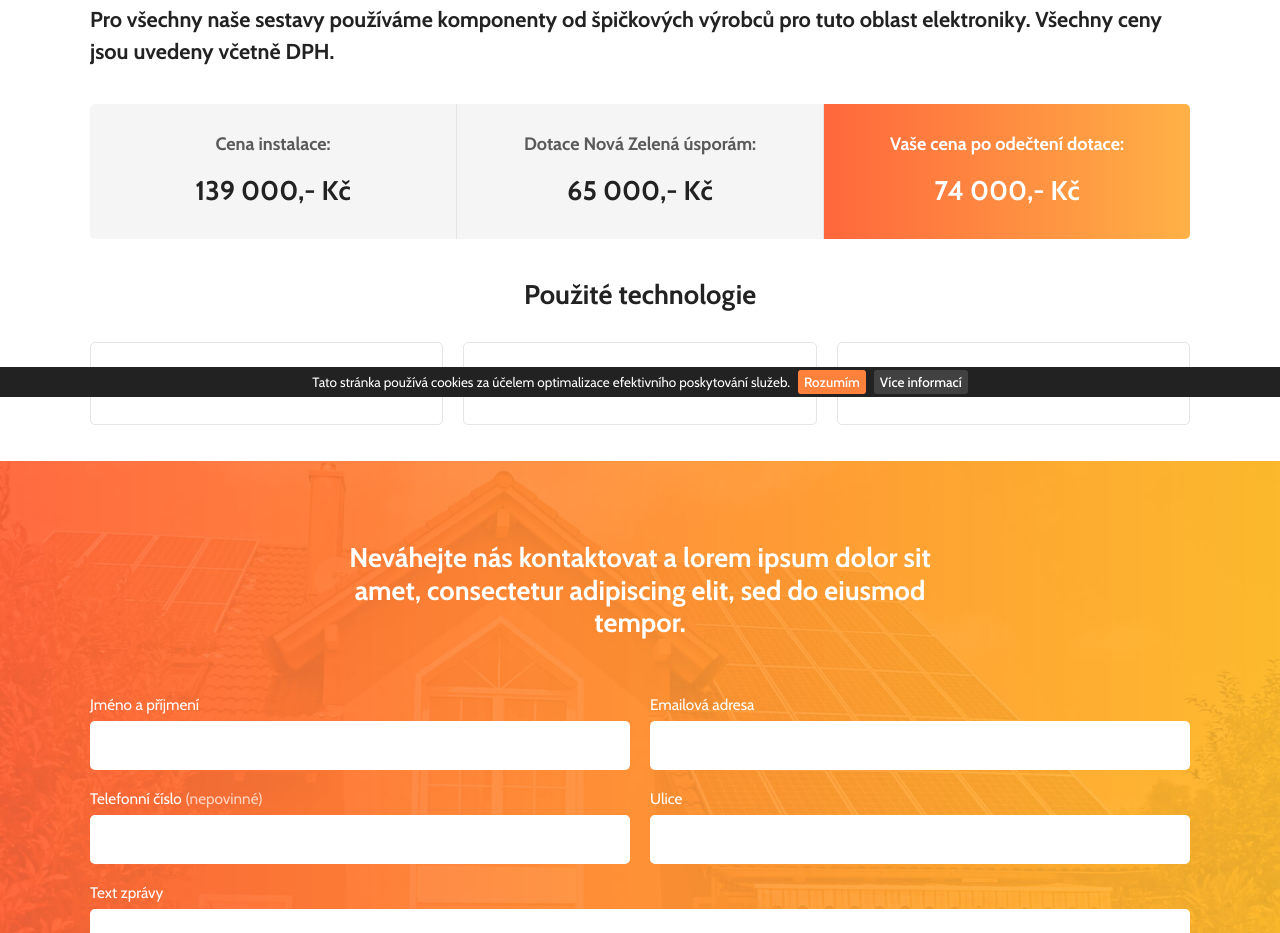
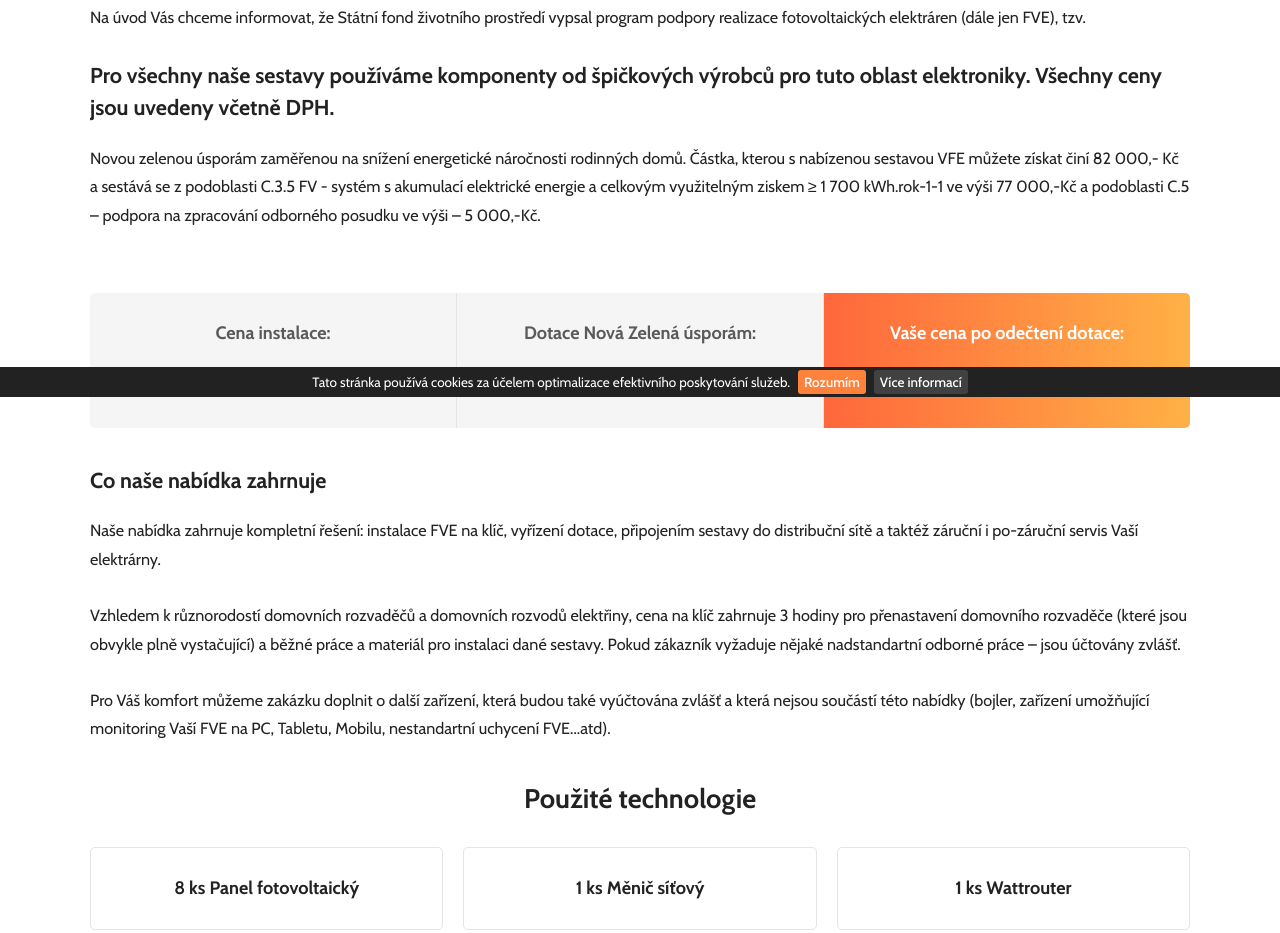
Before and after one commit to janheder/sun4me.cz, a website: page src/pug/produkty.pug in a window 1280 px wide. Shown: the part 403-1336 px from the top of the page. Drawn offline with nearby package versions, Linux system fonts and the light colour scheme; files that its build step writes are made by us from their sources; files whose address does not match are found by name.

Commit message:
small changes

```diff
--- a/src/pug/_footer.pug
+++ b/src/pug/_footer.pug
@@ -22,7 +22,7 @@ footer
                             input.form-control(type="tel" name="register_form_tel" id="register_form_tel" autocomplete="tel")
                     .col-12.col-sm-12.col-md-6.col-lg-6.col-xl-6
                         .form-group
-                            label(for="route") Ulice
+                            label(for="route") Kde bydlíte
                             input.form-control(type="text" name="register-form-route" id="route" autocomplete="street-address" required)
                     .col-12.col-sm-12.col-md-12.col-lg-12.col-xl-12
                         .form-group
--- a/src/pug/_variables.pug
+++ b/src/pug/_variables.pug
@@ -13,15 +13,14 @@
 - var metaSitename = "Sun4Me.cz";
 
 
+- var URLbase = "";
+
 - var metaTwitterName = "@sun4mecz";
 
-- var metaTwitterImg = "http://via.placeholder.com/500x500";
+- var metaTwitterImg = URLbase+"img/bg-hero.jpg";
 
 - var metaFacebookName = "sun4mecz";
 
 - var metaYoutubeName = "sun4mecz";
 
 - var metaInstagramName = "sun4mecz";
-
-
-- var URLbase = "";
--- a/src/pug/produkty.pug
+++ b/src/pug/produkty.pug
@@ -38,7 +38,10 @@ html(lang="cs")
             .container
                 .print-area
                     article.page
+                        p Na úvod Vás chceme informovat, že Státní fond životního prostředí vypsal program podpory realizace fotovoltaických elektráren (dále jen FVE), tzv.
                         h3 Pro všechny naše sestavy používáme komponenty od špičkových výrobců pro tuto oblast elektroniky. Všechny ceny jsou uvedeny včetně DPH.
+
+                        p Novou zelenou úsporám zaměřenou na snížení energetické náročnosti rodinných domů. Částka, kterou s nabízenou sestavou VFE můžete získat činí 82 000,- Kč a sestává se z podoblasti C.3.5 FV -  systém s akumulací elektrické energie a celkovým využitelným ziskem ≥ 1 700 kWh.rok-1-1 ve výši 77 000,-Kč a podoblasti C.5 – podpora na zpracování odborného posudku ve výši – 5 000,-Kč.
                         .product-price
                             .product-price__cell
                                 h4.product-price__subtitle Cena instalace:
@@ -49,6 +52,13 @@ html(lang="cs")
                             .product-price__cell.product-price__cell--final
                                 h4.product-price__subtitle Vaše cena po odečtení dotace:
                                 h2.product-price__title 74 000,- Kč
+
+                        .product-description
+                            h3 Co naše nabídka zahrnuje
+                            p Naše nabídka zahrnuje kompletní řešení: instalace FVE na klíč, vyřízení dotace, připojením sestavy do distribuční sítě a taktéž záruční i po-záruční servis Vaší elektrárny.
+                            p Vzhledem k různorodostí domovních rozvaděčů a domovních rozvodů elektřiny, cena na klíč zahrnuje 3 hodiny pro přenastavení domovního rozvaděče (které jsou obvykle plně vystačující) a běžné práce a materiál pro instalaci dané sestavy. Pokud zákazník vyžaduje nějaké nadstandartní odborné práce – jsou účtovány zvlášť.
+                            p Pro Váš komfort můžeme zakázku doplnit o další zařízení, která budou také vyúčtována zvlášť a která nejsou součástí této nabídky (bojler, zařízení umožňující monitoring Vaší FVE na PC, Tabletu, Mobilu, nestandartní uchycení FVE...atd).
+
 
                         .row.product-table
                             h2.product-table__title Použité technologie
--- a/src/scss/_article.scss
+++ b/src/scss/_article.scss
@@ -61,6 +61,9 @@ article.post, article.page{
             font-weight: 500;
         }
     }
+}
+article.page h3{
+    margin-bottom: 20px;
 }
 article{
     &.post, &.page {
--- a/src/scss/_sections.scss
+++ b/src/scss/_sections.scss
@@ -299,3 +299,7 @@
         margin: 10px 0;
     }
 }
+
+.product-description{
+    margin-bottom: 4rem;
+}
```
Also changed, not shown: dist/_footer.html, dist/aktuality-detail.html, dist/aktuality-vypis.html, dist/css/style.css, dist/index.html, dist/kontakty.html, dist/produkty.html, dist/txt.html, 1 other file.
